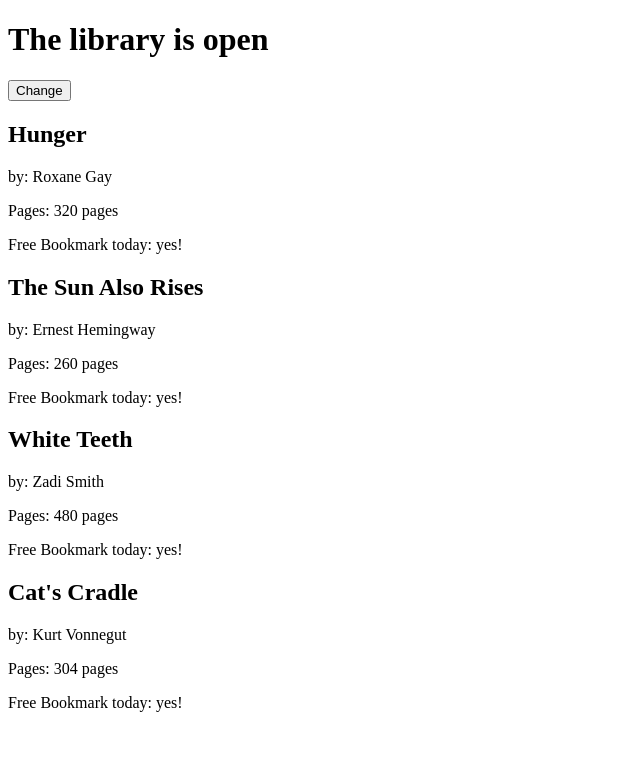
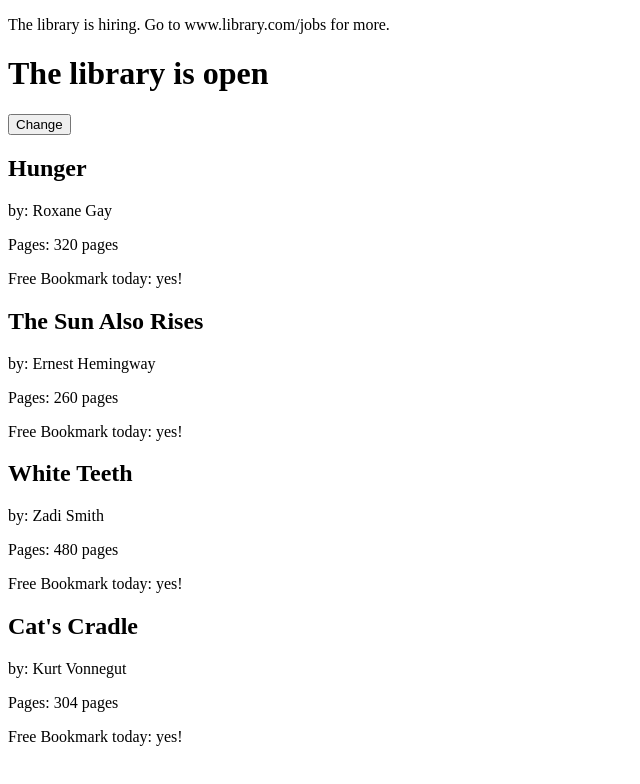
Before and after one commit to sushilbshinde/react-is-fun, a React (Create React App) app: page / in a window 1280 px wide. Shown: the top 784 px of the page, without its empty margins (0-640 px from the left). Built offline with nearby package versions, Linux system fonts and the light colour scheme.

Commit message:
Conditional rendering

```diff
--- a/src/index.js
+++ b/src/index.js
@@ -18,10 +18,21 @@
     )
 }
 
+const Hiring = () =>
+    <div>
+        <p>The library is hiring. Go to www.library.com/jobs for more.</p>
+    </div>
+
+const NotHiring = () =>
+    <div>
+        <p>The library is not hiring. Check back later for more info.</p>
+    </div>
+
 class Library extends React.Component {
     state = {
         open: true,
-        freeBookmark: true
+        freeBookmark: true,
+        hiring: true
     }
 
     toggleOpenClosed = () => {
@@ -33,6 +44,7 @@
         const { books } = this.props;
         return (
             <div>
+                { this.state.hiring ? <Hiring/> : <NotHiring/> }
                 <h1>The library is {this.state.open ? 'open' : 'closed' }</h1>
                 <button onClick={this.toggleOpenClosed}>Change</button>
                 {
```
